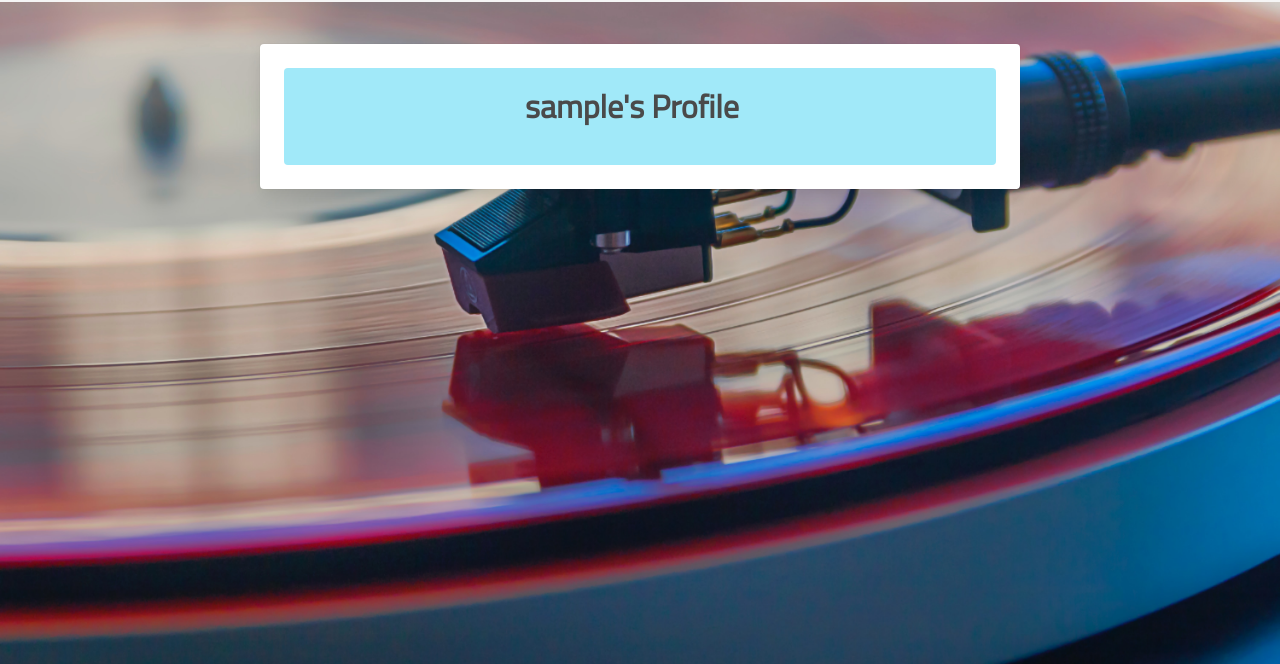
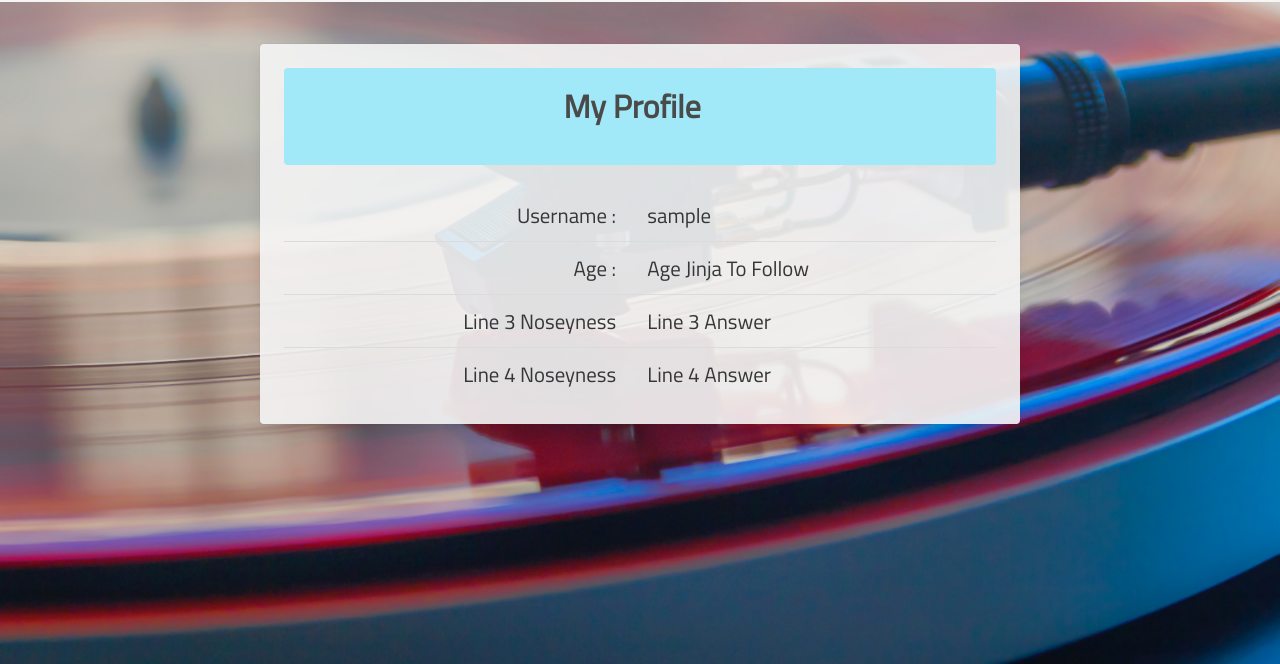
Before and after one commit to RaVeR76/My-Vinyl-Answer, a Flask app: page /profile/1 in a window 1280 px wide. Shown: the part 52-716 px from the top of the page. Run offline with Flask 2, Linux system fonts and the light colour scheme; the visitor is signed in with stand-in values (Sample User, id 1); a database or web service that is not in the repository returns one stand-in record (values such as "Sample title"); some libraries are stand-ins or nearby versions.

Commit message:
Add style to Profile & add more inputs to signup

```diff
--- a/app.py
+++ b/app.py
@@ -42,7 +42,9 @@ def signup():
             return redirect(url_for("signup"))
 
         signup = {
+            "fullname": request.form.get("fullname").lower(),
             "username": request.form.get("username").lower(),
+            "email": request.form.get("email").lower(),
             "password": generate_password_hash(request.form.get("password"))
         }
         mongo.db.users.insert_one(signup)
--- a/static/css/style.css
+++ b/static/css/style.css
@@ -1,8 +1,4 @@
 @import url('https://fonts.googleapis.com/css2?family=Roboto&family=Titillium+Web&display=swap');
-
-/*html{
-    font-size: 62.5%;
-}*/
 
 body, html {
     width: 100%;
@@ -14,6 +10,10 @@ body, html {
     background-size: cover;
     font-family: 'Titillium Web', sans-serif;
     scroll-behavior: smooth;
+}
+
+.prof-font {
+    font-size: 1.3rem;
 }
 
 .text-my-white {
@@ -30,6 +30,10 @@ body, html {
 
 .my-white-light {
     background-color: rgba(245, 245, 245, .9);
+}
+
+.table {
+    background-color: transparent;
 }
 
 .my-blue {
@@ -164,6 +168,10 @@ select:focus, .sign-bord:hover, .log-bord {
     .col-pad {
         margin-top: 0.8rem;
     }
+
+    .prof-font {
+        font-size: 1rem;
+    }
 }
 
 /* Portrait phones and smaller */
--- a/templates/profile.html
+++ b/templates/profile.html
@@ -2,15 +2,35 @@
 {% block content %}
 
     <div class="columns col-pad">
-        <div class="column is-8 is-offset-2 ">
-            <div class="card">
+        <div class="column is-8 is-offset-2">
+            <div class="card my-white-light">
                 <div class="card-content">
                     <div class="content">
                         <div class="notification my-blue is-full">
                             <h3 class="title is-3 has-text-centered">
-                                {{ username }}'s Profile
+                                My Profile
                             </h3>
                         </div>
+
+                        <table class="table prof-font">
+                            <tr>
+                                <td class="has-text-right">Username :</td>
+                                <td>{{ username }}</td>
+                            </tr>
+                            <tr>
+                                <td class="has-text-right">Age :</td>
+                                <td>Age Jinja To Follow</td>
+                            </tr>
+                            <tr>
+                                <td class="has-text-right">Line 3 Noseyness</td>
+                                <td>Line 3 Answer</td>
+                            </tr>
+                            <tr>
+                                <td class="has-text-right">Line 4 Noseyness</td>
+                                <td>Line 4 Answer</td>
+                            </tr>
+                        </table>
+
                     </div>
                 </div>
             </div>
--- a/templates/vinyl.html
+++ b/templates/vinyl.html
@@ -1,7 +1,7 @@
 {% extends "base.html" %}
 {% block content %}
 
-    <h4 class="title is-3 has-text-centered col-pad text-my-black">My Vinyl Collection</h4>
+    <h4 class="title is-3 has-text-centered col-pad text-my-white">My Vinyl Collection</h4>
 
     <div class="columns col-pad">
         <div class="column is-8 is-offset-2 ">
```
Also changed, not shown: templates/signup.html (+24 -0 lines).
